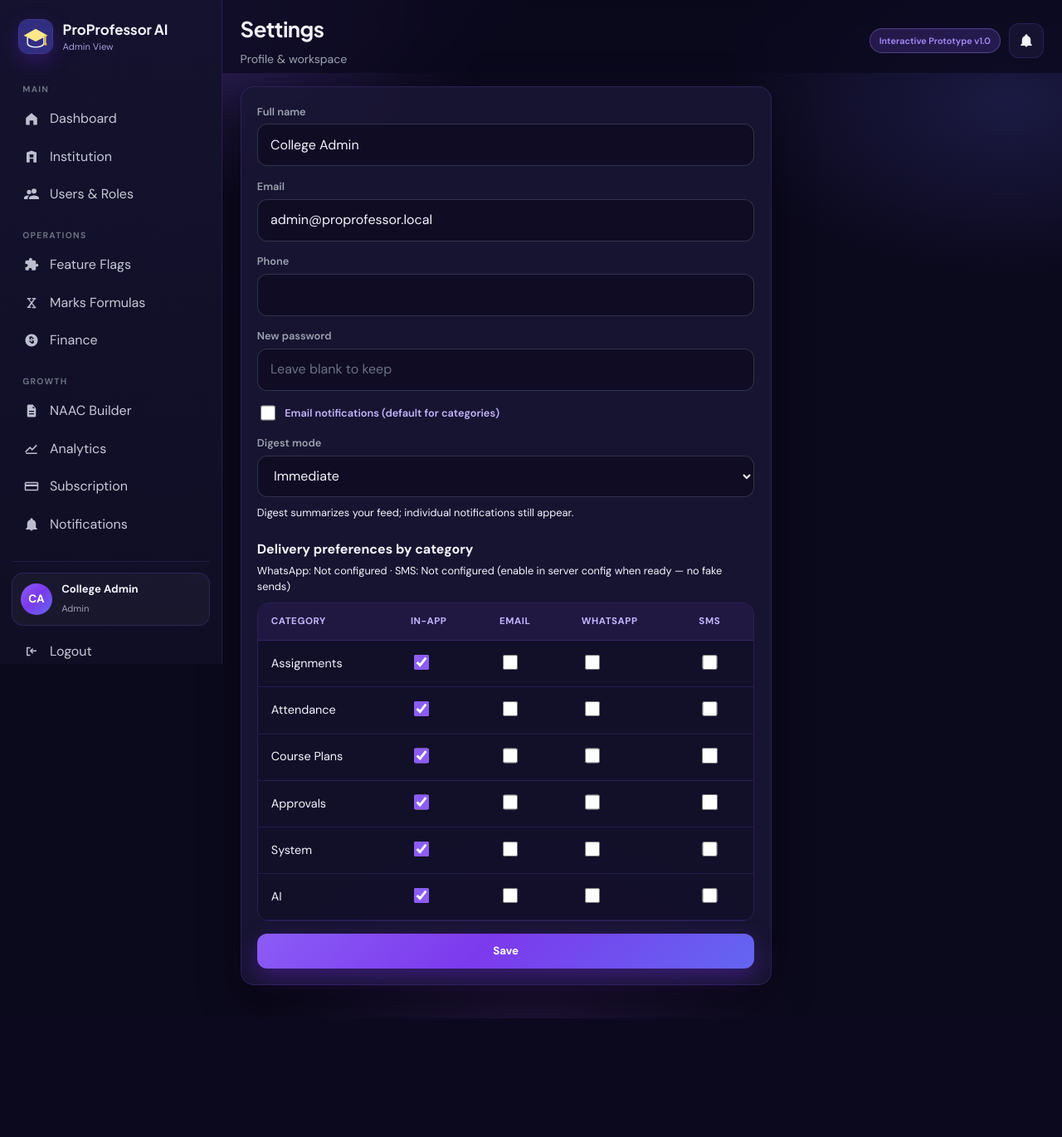
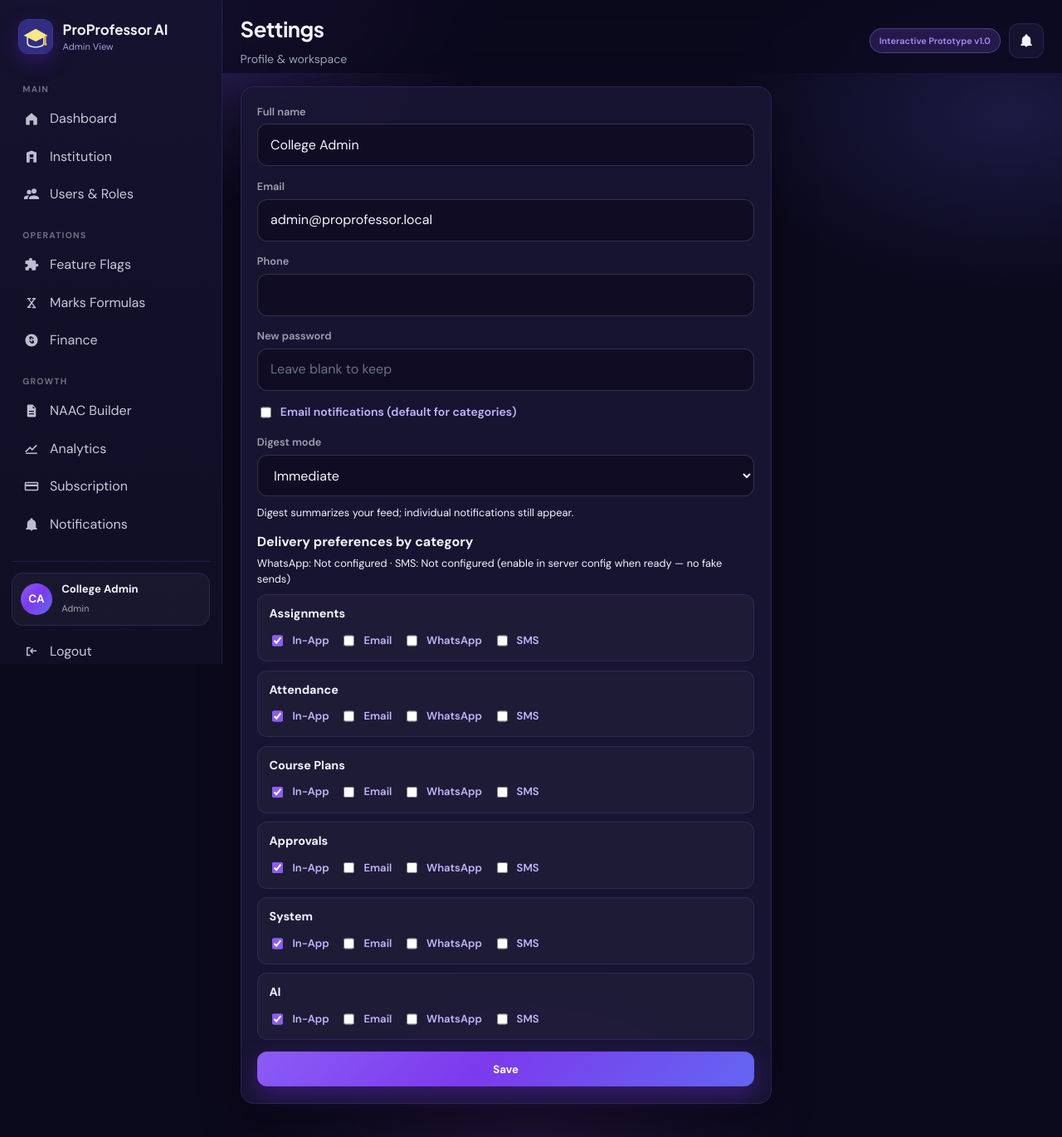
Before and after one commit to mohammed-abuthahir07/Proprofessor, a PHP site: page /.../professor/settings.php in a window 1280 px wide. Shown: the whole page at 83% size. Before the commit the page ends 1227 px from the top, so only its background shows below. Run offline with PHP 8.4, Linux system fonts and the light colour scheme; a user stored in the database is signed in; data comes from the database, SQL or seed files in the repository; data that the repository does not hold is empty.

Commit message:
completed

```diff
--- a/app/Controllers/LegacyController.php
+++ b/app/Controllers/LegacyController.php
@@ -25,7 +25,7 @@ final class LegacyController extends Controller
     {
         $this->requireRole('student');
         $this->serve('student', $page, [
-            'courses', 'notes', 'assignments', 'attendance', 'attendance-qr', 'marks', 'academic-history', 'calendar', 'ask-ai',
+            'courses', 'notes', 'ppt-view', 'ppt-download', 'ppt-pdf', 'assignments', 'attendance', 'attendance-qr', 'marks', 'academic-history', 'calendar', 'ask-ai',
         ]);
     }
 
--- a/app/Models/Expense.php
+++ b/app/Models/Expense.php
@@ -99,12 +99,6 @@ final class Expense extends Model
                 $years[] = $year;
             }
         }
-        $current = (int)date('Y');
-        if (!in_array($current, $years, true)) {
-            array_unshift($years, $current);
-        }
-        $years = array_values(array_unique($years));
-        rsort($years);
         return $years;
     }
 
--- a/assets/css/app.css
+++ b/assets/css/app.css
@@ -1257,6 +1257,12 @@ tr.inline-fb-row:hover td { background: transparent; }
 }
 .finance-year-archive { margin-top: 1rem; }
 .finance-year-archive .panel-h { margin-bottom: .75rem; gap: .75rem; }
+.finance-year-summary {
+  display: grid;
+  grid-template-columns: repeat(2, minmax(0, 1fr));
+  gap: .55rem;
+  margin-bottom: .75rem;
+}
 .finance-month-totals {
   display: grid;
   grid-template-columns: repeat(6, minmax(0, 1fr));
@@ -1295,6 +1301,7 @@ tr.inline-fb-row:hover td { background: transparent; }
 }
 @media (max-width: 700px) {
   .finance-month-totals { grid-template-columns: repeat(3, minmax(0, 1fr)); }
+  .finance-year-summary { grid-template-columns: 1fr; }
 }
 @media (max-width: 480px) {
   .finance-month-totals { grid-template-columns: repeat(2, minmax(0, 1fr)); }
@@ -1821,6 +1828,109 @@ canvas { display: block; max-width: 100%; }
 
 .print-only { display: none; }
 
+/* Professor Settings — fit all device widths */
+.settings-page {
+  width: 100%;
+  max-width: min(640px, 100%);
+  min-width: 0;
+}
+.settings-page .settings-panel {
+  width: 100%;
+  max-width: 100%;
+  min-width: 0;
+  overflow-wrap: anywhere;
+}
+.settings-page .form-grid {
+  min-width: 0;
+}
+.settings-page .form-row,
+.settings-page input,
+.settings-page select {
+  min-width: 0;
+  max-width: 100%;
+}
+.settings-page .settings-help {
+  font-size: .8rem;
+  margin-top: .25rem;
+  overflow-wrap: anywhere;
+  word-break: break-word;
+}
+.settings-check {
+  display: flex;
+  align-items: flex-start;
+  gap: .55rem;
+  font-size: .88rem;
+  font-weight: 600;
+  color: var(--ink-soft);
+  line-height: 1.4;
+}
+.settings-check input {
+  margin-top: .15rem;
+  flex-shrink: 0;
+}
+.settings-channels {
+  min-width: 0;
+}
+.settings-channels > strong {
+  display: block;
+  overflow-wrap: anywhere;
+}
+.settings-channel-list {
+  display: grid;
+  gap: .65rem;
+  margin-top: .55rem;
+}
+.settings-channel-card {
+  border: 1px solid var(--line);
+  border-radius: 12px;
+  padding: .75rem .85rem;
+  background: rgba(255, 255, 255, .03);
+  min-width: 0;
+}
+.settings-channel-title {
+  font-weight: 700;
+  font-size: .9rem;
+  margin-bottom: .55rem;
+}
+.settings-channel-opts {
+  display: flex;
+  flex-wrap: wrap;
+  gap: .45rem .85rem;
+}
+.settings-channel-opts label {
+  display: inline-flex;
+  align-items: center;
+  gap: .35rem;
+  font-size: .82rem;
+  font-weight: 600;
+  color: var(--ink);
+  white-space: nowrap;
+}
+.settings-channel-opts input {
+  width: auto;
+  max-width: none;
+  flex-shrink: 0;
+}
+@media (max-width: 640px) {
+  .settings-page .settings-panel {
+    padding: .95rem .85rem 1.1rem;
+  }
+  .settings-channel-opts {
+    display: grid;
+    grid-template-columns: 1fr 1fr;
+    gap: .45rem .6rem;
+  }
+  .settings-channel-opts label {
+    white-space: normal;
+    min-height: 40px;
+  }
+}
+@media (max-width: 380px) {
+  .settings-channel-opts {
+    grid-template-columns: 1fr;
+  }
+}
+
 .row-flag td { background: rgba(248, 113, 113, 0.12); }
 .heat-wrap { overflow-x: auto; margin-top: .4rem; }
 .heat-table { border-collapse: separate; border-spacing: 3px; font-size: .75rem; width: max-content; min-width: 100%; }
--- a/includes/helpers.php
+++ b/includes/helpers.php
@@ -1563,6 +1563,10 @@ function presentation_accessible(array $user, array $ppt): bool
         if (!$owner || (int)$owner['institution_id'] !== $instId) {
             return false;
         }
+        $status = strtolower((string)($ppt['status'] ?? ''));
+        if (!in_array($status, ['ready', 'published'], true)) {
+            return false;
+        }
         $subjectId = (int)($ppt['subject_id'] ?? 0);
         if ($subjectId < 1 && !empty($ppt['plan_id'])) {
             $plan = Database::fetch('SELECT subject_id FROM course_plans WHERE id = ?', [(int)$ppt['plan_id']]);
@@ -1571,8 +1575,14 @@ function presentation_accessible(array $user, array $ppt): bool
         if ($subjectId < 1) {
             return false;
         }
+        // Same course scope as Course PPT list (year/department catalog), not enrollments-only.
+        foreach (courses_for_student($user) as $course) {
+            if ((int)($course['id'] ?? 0) === $subjectId) {
+                return true;
+            }
+        }
         return (bool)Database::fetch(
-            'SELECT id FROM enrollments WHERE student_id = ? AND subject_id = ? LIMIT 1',
+            'SELECT id FROM enrollments WHERE student_id = ? AND subject_id = ? AND status = "active" LIMIT 1',
             [$uid, $subjectId]
         );
     }
--- a/professor/ppt-pdf.php
+++ b/professor/ppt-pdf.php
@@ -7,7 +7,7 @@ Auth::requireRole('professor', 'admin', 'student');
 $user = Auth::user();
 $id = (int)get('id');
 $ppt = Database::fetch('SELECT * FROM presentations WHERE id = ?', [$id]);
-$home = ($user['role'] ?? '') === 'student' ? '/student/notes.php' : '/professor/ppt.php';
+$home = ($user['role'] ?? '') === 'student' ? '/student/notes' : '/professor/ppt.php';
 if (!$ppt || !presentation_accessible($user, $ppt)) {
     flash('error', 'Presentation not found.');
     redirect($home);
--- a/professor/settings.php
+++ b/professor/settings.php
@@ -44,15 +44,19 @@ $categories = [
 
 render_header('Settings', 'settings', ['subtitle' => 'Profile & workspace']);
 ?>
-<div class="panel" style="max-width:640px">
+<div class="settings-page">
+  <div class="panel settings-panel">
     <form method="post" class="form-grid">
       <?= csrf_field() ?>
-    <div class="form-row"><label>Full name</label><input name="full_name" value="<?= e($user['full_name']) ?>"></div>
+      <div class="form-row"><label>Full name</label><input name="full_name" value="<?= e($user['full_name']) ?>" autocomplete="name"></div>
       <div class="form-row"><label>Email</label><input value="<?= e($user['email']) ?>" disabled></div>
-    <div class="form-row"><label>Phone</label><input name="phone" value="<?= e((string)$user['phone']) ?>"></div>
-    <div class="form-row"><label>New password</label><input type="password" name="new_password" placeholder="Leave blank to keep"></div>
+      <div class="form-row"><label>Phone</label><input name="phone" value="<?= e((string)$user['phone']) ?>" autocomplete="tel"></div>
+      <div class="form-row"><label>New password</label><input type="password" name="new_password" placeholder="Leave blank to keep" autocomplete="new-password"></div>
 
-    <label><input type="checkbox" name="email_notifications" value="1" <?= !empty($prefs['email_notifications']) ? 'checked' : '' ?>> Email notifications (default for categories)</label>
+      <label class="settings-check">
+        <input type="checkbox" name="email_notifications" value="1" <?= !empty($prefs['email_notifications']) ? 'checked' : '' ?>>
+        <span>Email notifications (default for categories)</span>
+      </label>
 
       <div class="form-row">
         <label>Digest mode</label>
@@ -61,56 +65,52 @@ render_header('Settings', 'settings', ['subtitle' => 'Profile & workspace']);
           <option value="daily" <?= $prefs['digest_mode'] === 'daily' ? 'selected' : '' ?>>Daily Digest</option>
           <option value="weekly" <?= $prefs['digest_mode'] === 'weekly' ? 'selected' : '' ?>>Weekly Digest</option>
         </select>
-      <div class="muted" style="font-size:.8rem;margin-top:.25rem">Digest summarizes your feed; individual notifications still appear.</div>
+        <div class="muted settings-help">Digest summarizes your feed; individual notifications still appear.</div>
       </div>
 
-    <div style="margin-top:.5rem">
+      <div class="settings-channels">
         <strong>Delivery preferences by category</strong>
-      <div class="muted" style="font-size:.8rem;margin:.25rem 0 .6rem">
+        <div class="muted settings-help">
           WhatsApp: <?= e($providers['whatsapp']['label']) ?> · SMS: <?= e($providers['sms']['label']) ?>
           <?php if (!$providers['whatsapp']['configured'] || !$providers['sms']['configured']): ?>
             (enable in server config when ready — no fake sends)
           <?php endif; ?>
         </div>
-      <div class="table-wrap"><table>
-        <thead>
-          <tr>
-            <th>Category</th>
-            <th>In-App</th>
-            <th>Email</th>
-            <th>WhatsApp</th>
-            <th>SMS</th>
-          </tr>
-        </thead>
-        <tbody>
+        <div class="settings-channel-list">
           <?php foreach ($categories as $key => $label):
               $row = $channels[$key] ?? ['in_app' => true, 'email' => false, 'whatsapp' => false, 'sms' => false];
           ?>
-          <tr>
-            <td><?= e($label) ?></td>
-            <td>
+            <div class="settings-channel-card">
+              <div class="settings-channel-title"><?= e($label) ?></div>
+              <div class="settings-channel-opts">
+                <label>
                   <input type="hidden" name="notification_channels[<?= e($key) ?>][in_app]" value="0">
                   <input type="checkbox" name="notification_channels[<?= e($key) ?>][in_app]" value="1" <?= !empty($row['in_app']) ? 'checked' : '' ?>>
-            </td>
-            <td>
+                  In-App
+                </label>
+                <label>
                   <input type="hidden" name="notification_channels[<?= e($key) ?>][email]" value="0">
                   <input type="checkbox" name="notification_channels[<?= e($key) ?>][email]" value="1" <?= !empty($row['email']) ? 'checked' : '' ?>>
-            </td>
-            <td>
+                  Email
+                </label>
+                <label>
                   <input type="hidden" name="notification_channels[<?= e($key) ?>][whatsapp]" value="0">
                   <input type="checkbox" name="notification_channels[<?= e($key) ?>][whatsapp]" value="1" <?= !empty($row['whatsapp']) ? 'checked' : '' ?> <?= !$providers['whatsapp']['configured'] ? 'title="Provider not configured"' : '' ?>>
-            </td>
-            <td>
+                  WhatsApp
+                </label>
+                <label>
                   <input type="hidden" name="notification_channels[<?= e($key) ?>][sms]" value="0">
                   <input type="checkbox" name="notification_channels[<?= e($key) ?>][sms]" value="1" <?= !empty($row['sms']) ? 'checked' : '' ?> <?= !$providers['sms']['configured'] ? 'title="Provider not configured"' : '' ?>>
-            </td>
-          </tr>
+                  SMS
+                </label>
+              </div>
+            </div>
           <?php endforeach; ?>
-        </tbody>
-      </table></div>
+        </div>
       </div>
 
       <button class="btn btn-primary" type="submit">Save</button>
     </form>
   </div>
+</div>
 <?php render_footer(); ?>
--- a/student/notes.php
+++ b/student/notes.php
@@ -53,7 +53,7 @@ render_header('Course PPT', 'notes');
           <div class="student-ppt-by">Generated by: <?= e($prof) ?></div>
         <?php endif; ?>
       </div>
-      <a class="btn btn-sm btn-primary" href="<?= e(base_url('/professor/ppt-view.php?id='.$p['id'])) ?>">View</a>
+      <a class="btn btn-sm btn-primary" href="<?= e(base_url('/student/ppt-view?id='.(int)$p['id'])) ?>">View</a>
     </div>
   <?php endforeach; ?>
 </div>
--- /dev/null
+++ b/student/ppt-download.php
@@ -0,0 +1,3 @@
+<?php
+declare(strict_types=1);
+require __DIR__ . '/../professor/ppt-download.php';
--- /dev/null
+++ b/student/ppt-pdf.php
@@ -0,0 +1,3 @@
+<?php
+declare(strict_types=1);
+require __DIR__ . '/../professor/ppt-pdf.php';
--- /dev/null
+++ b/student/ppt-view.php
@@ -0,0 +1,3 @@
+<?php
+declare(strict_types=1);
+require __DIR__ . '/../professor/ppt-view.php';
```
Also changed, not shown: app/Controllers/Admin/AnalyticsController.php (+9 -0 lines), app/Controllers/Admin/FinanceController.php (+18 -8 lines), app/Views/admin/analytics.php (+20 -14 lines), app/Views/admin/finance.php (+37 -32 lines), professor/ppt-download.php (+7 -4 lines), professor/ppt-view.php (+6 -4 lines). Lines whose indentation alone changed are shown as unchanged.
